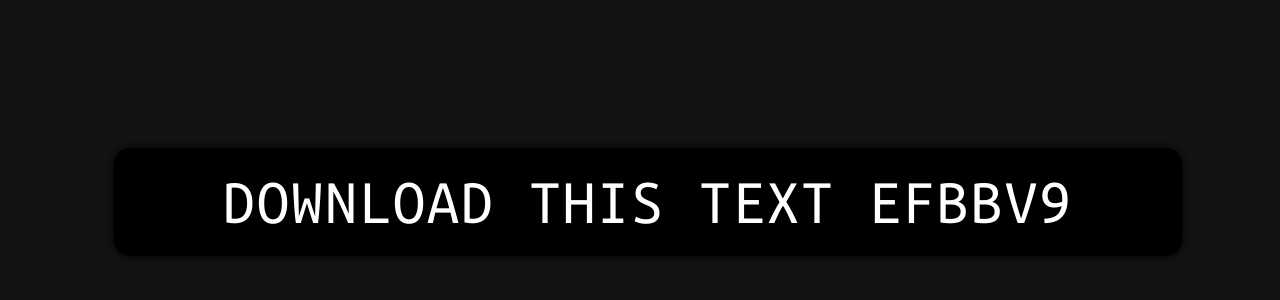
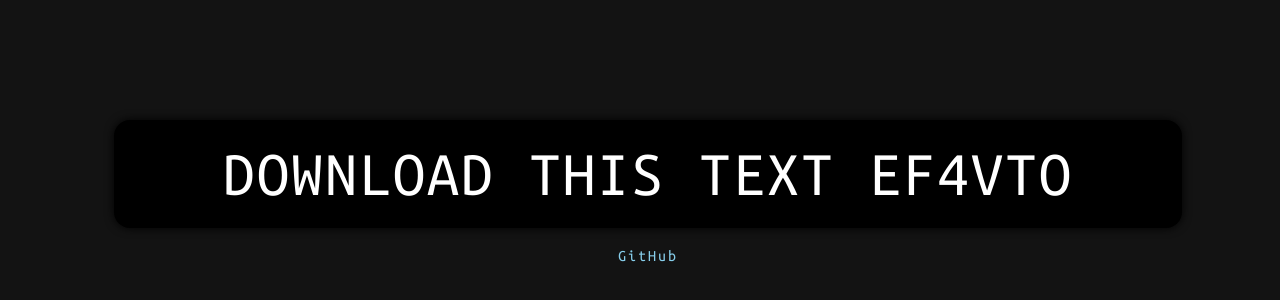
Before and after one commit to GripZViSx/Simple-Javascript-Text-Animation, a plain HTML site: page index.html in a window 1280 px wide. Shown: the part 206-506 px from the top of the page. Drawn offline with Linux system fonts and the light colour scheme.

Commit message:
Addes Github

```diff
--- a/index.html
+++ b/index.html
@@ -11,6 +11,7 @@
 
 <body>
   <a href="./main.js" download><p id="download-button"></p></a>
+  <a href="https://github.com/GripZViSx/Simple-Javascript-Text-Animation" target="_blank"><p id="github" style="font-size: 1rem; color: skyblue;"></p></a>
   <script src="main.js"></script>
 </body>
 </html>
--- a/main.js
+++ b/main.js
@@ -26,3 +26,4 @@ First Arguement: DOM Element
 Second Arguement: The Text
 */
 Animator(document.getElementById("download-button"), "DOWNLOAD THIS TEXT EFFECT")
+Animator(document.getElementById("github"), "GitHub")
```
